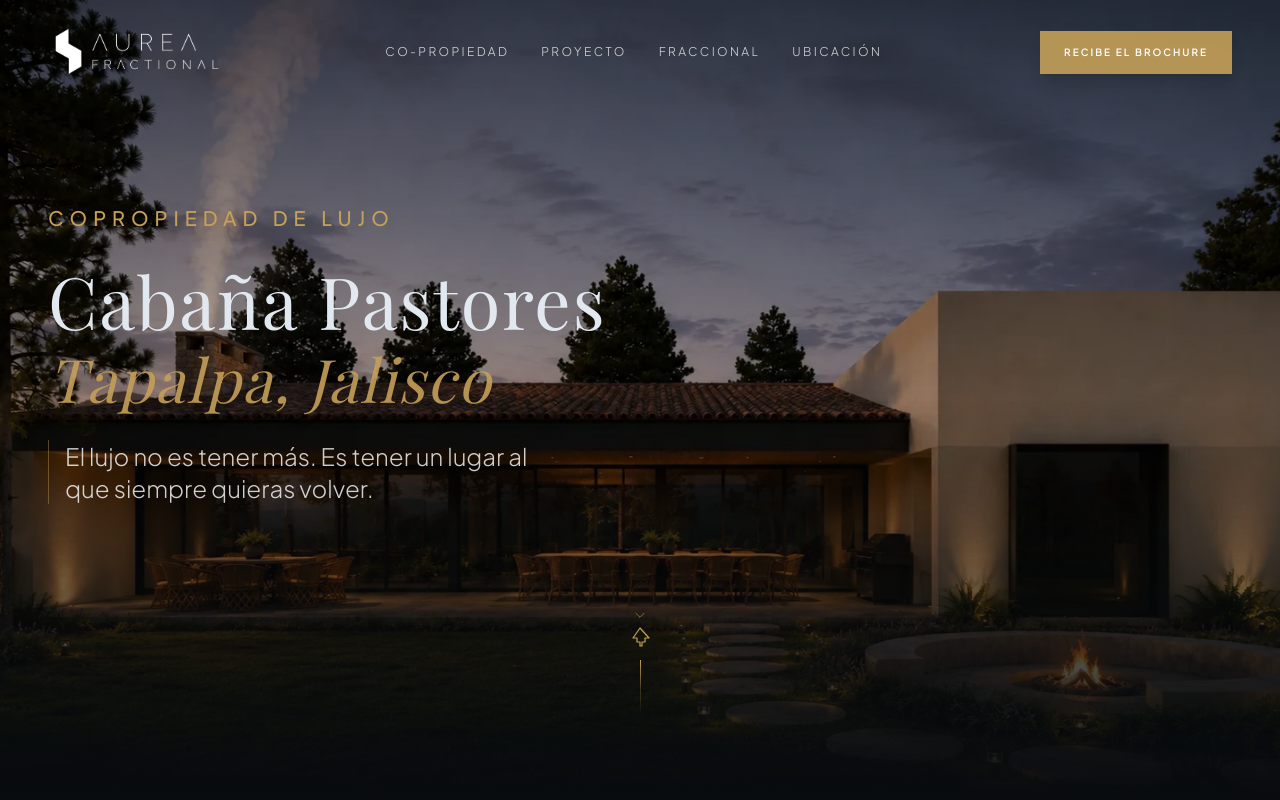
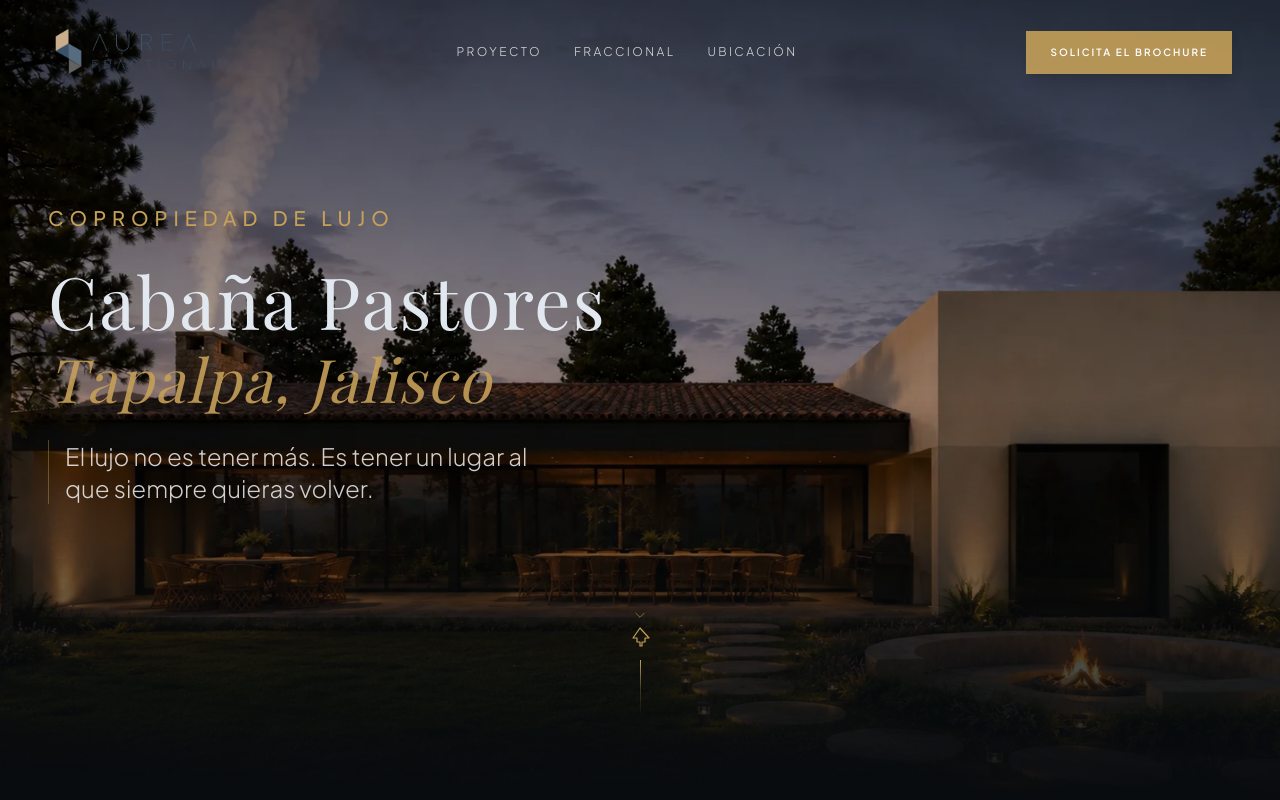
Before and after one commit to jhon-henao13/aurea-fractional, a React (Vite) app: page / in a window 1280 px wide. Shown: the top 800 px of the page. Built offline with nearby package versions, Linux system fonts and the light colour scheme; a web font is replaced by a local one.

Commit message:
fix: ajust text (nav, footer, contact) & logo original nav

```diff
--- a/src/components/ContactCTA.jsx
+++ b/src/components/ContactCTA.jsx
@@ -45,13 +45,13 @@ export default function ContactCTA() {
           </h3>
 
             <p className="text-black/60 font-sans font-light text-base md:text-[20px] leading-relaxed">
-                Sólo 8/10 fracciones disponibles.
+                Sólo 7/10 fracciones disponibles.
             </p>
 
 
           {/* Botón Premium Interactivo */}
           <button className="w-full sm:w-auto min-w-[260px] bg-[#2C352E] text-[#F4F1EA] text-xs md:text-sm font-sans font-semibold uppercase tracking-[0.2em] py-5 px-10 rounded-[3px] shadow-xl hover:bg-[#1E2922] transition-all duration-500 hover:scale-[1.02] active:scale-[0.99] border border-white/5 relative overflow-hidden group/btn">
-            <span className="relative z-10">Recibe el brochure</span>
+            <span className="relative z-10">Solicita el brochure</span>
             {/* Destello satinado interno al hover */}
             <div className="absolute inset-0 w-full h-full bg-gradient-to-r from-transparent via-white/10 to-transparent -translate-x-full group-hover/btn:animate-[shimmer_1.5s_infinite]" />
           </button>
--- a/src/components/Footer.jsx
+++ b/src/components/Footer.jsx
@@ -49,7 +49,7 @@ export default function Footer() {
               <path strokeLinecap="round" strokeLinejoin="round" strokeWidth={1.5} d="M3 5a2 2 0 012-2h3.28a1 1 0 01.94.725l.548 2.2a1 1 0 01-.321.988l-1.305.98a10.582 10.582 0 004.872 4.872l.98-1.305a1 1 0 01.988-.321l2.2.548a1 1 0 01.725.94V19a2 2 0 01-2 2h-1C9.716 21 3 14.284 3 6V5z" />
             </svg>
             <a href="tel:+523335067419" className="hover:text-gold-400 transition-colors">
-              +52 33 3506 7419
+              +52 33 2496 7419
             </a>
           </div>
 
--- a/src/components/Navbar.jsx
+++ b/src/components/Navbar.jsx
@@ -7,7 +7,6 @@ export default function Navbar() {
 
   // Mapeo estratégico de secciones vinculando nombres con IDs específicos
   const navigationLinks = [
-    { name: 'Co-Propiedad', href: '#co-propiedad' },
     { name: 'Proyecto', href: '#proyecto' },
     { name: 'Fraccional', href: '#fraccional' },
     { name: 'Ubicación', href: '#ubicacion' }
@@ -43,7 +42,7 @@ export default function Navbar() {
             <img
               src={logo}
               alt="Aurea Fractional"
-              className="h-12 md:h-14 w-auto object-contain brightness-0 invert transition-transform duration-300 hover:scale-105"
+              className="h-12 md:h-14 w-auto object-contain transition-transform duration-300 hover:scale-105"
             />
           </a>
 
@@ -63,7 +62,7 @@ export default function Navbar() {
           {/* Botón de Conversión de Escritorio */}
           <div className="hidden md:block">
             <a href="#contacto" className="inline-block bg-gold-500/90 hover:bg-gold-500 text-white text-[10px] tracking-[0.2em] uppercase px-6 py-3.5 rounded-none transition-all duration-300 transform hover:-translate-y-0.5 shadow-lg hover:shadow-gold-500/10 font-semibold">
-              Recibe el brochure
+              Solicita el brochure
             </a>
           </div>
 
@@ -127,7 +126,7 @@ export default function Navbar() {
             onClick={() => setIsOpen(false)}
             className="block text-center bg-gold-500 text-white text-xs tracking-[0.2em] uppercase py-4 w-full font-semibold transition-colors duration-300 hover:bg-gold-600"
           >
-            Recibe el brochure
+            Solicita el brochure
           </a>
         </div>
       </div>
```
